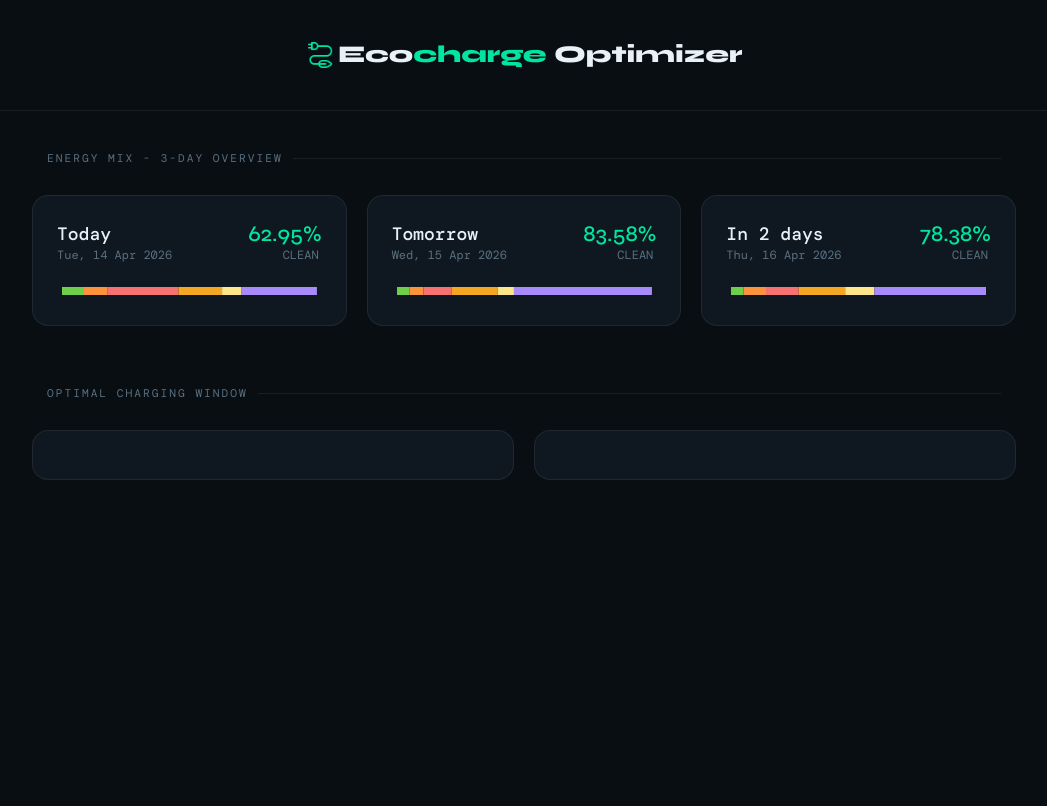
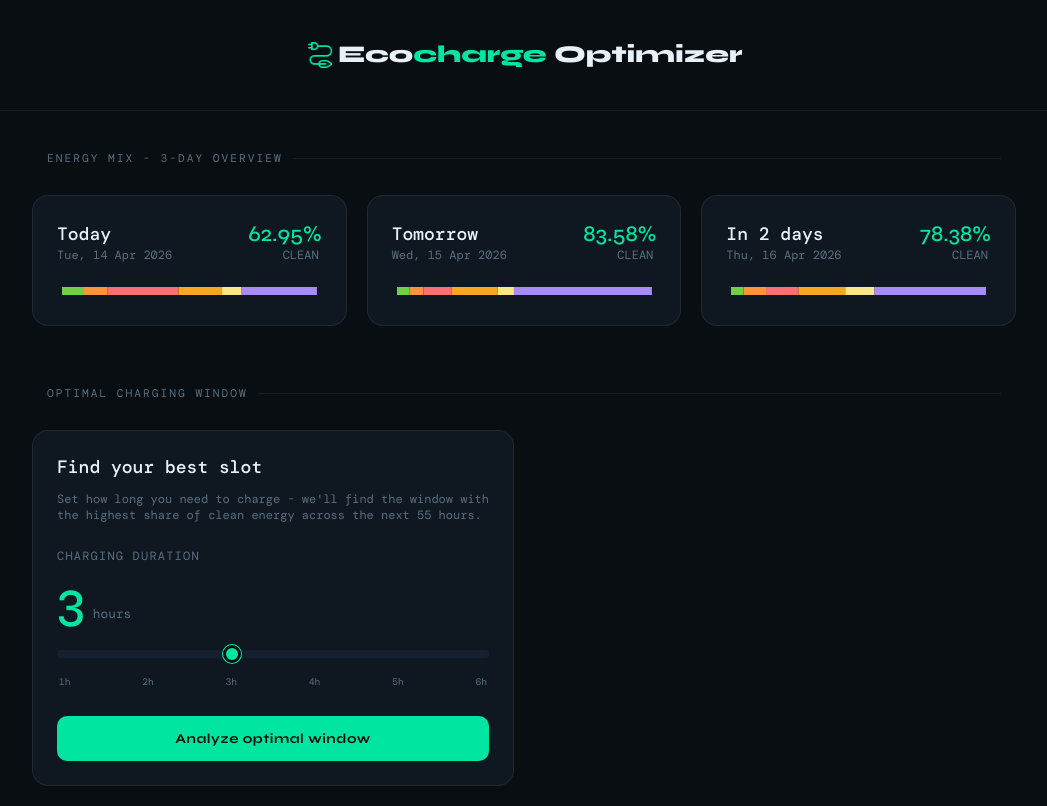
Before and after one commit to zeglicz/ecocharge-optimizer, a React (Vite) app in the folder frontend/: page / in a window 1280 px wide. Shown: the whole page, without its empty margins (116-1163 px from the left). Built offline with nearby package versions, Linux system fonts and the light colour scheme; a web font is replaced by a local one.

Commit message:
feat: add charging slot slider UI for selecting charging duration

```diff
--- a/frontend/src/App.tsx
+++ b/frontend/src/App.tsx
@@ -7,7 +7,7 @@ import Header from './components/Header';
 import Section from './components/Section';
 import CardsGrid from './components/CardsGrid';
 import EnergyMixCard from './components/EnergyMixCard';
-import Card from './components/Card';
+import { ChargingSlotCard } from './components/ChargingSlotCard';
 
 const AppWrapper = styled.div`
   max-width: ${breakpoints.lg}px;
@@ -86,8 +86,7 @@ export default function App() {
         </Section>
         <Section label="Optimal Charging Window">
           <CardsGrid columns={{ mobile: 1, tablet: 1, desktop: 2 }}>
-            <Card></Card>
-            <Card></Card>
+            <ChargingSlotCard />
           </CardsGrid>
         </Section>
       </AppWrapper>
--- /dev/null
+++ b/frontend/src/components/ChargingSlotCard.tsx
@@ -0,0 +1,193 @@
+import { useState } from 'react';
+import { styled } from 'styled-components';
+
+import Card from './Card';
+
+const Title = styled.h3`
+  font-weight: 500;
+  font-size: 18px;
+`;
+
+const MutedText = styled.div`
+  margin-top: 12px;
+  color: var(--color-text-muted);
+  font-size: 0.75rem;
+`;
+
+const FieldLabel = styled.div`
+  margin-top: 25px;
+  color: var(--color-text-muted);
+  font-size: 0.75rem;
+  text-transform: uppercase;
+  letter-spacing: 0.1em;
+`;
+
+const HourDisplay = styled.div`
+  margin: 10px 0 14px;
+`;
+
+const HourValue = styled.span`
+  font-family: 'Syne';
+  font-size: 3.4rem;
+  font-weight: 500;
+  color: var(--color-accent-green);
+  line-height: 1;
+`;
+
+const HourUnit = styled.span`
+  font-size: 0.8rem;
+  margin-left: 8px;
+  color: var(--color-text-muted);
+`;
+
+const SliderContainer = styled.div``;
+
+const DurationSlider = styled.input`
+  -webkit-appearance: none;
+  width: 100%;
+  height: 8px;
+  margin-top: 4px;
+  border-radius: 12px;
+  background: var(--color-surface-2);
+  outline: none;
+  cursor: pointer;
+
+  &::-webkit-slider-thumb {
+    -webkit-appearance: none;
+    width: 18px;
+    height: 18px;
+    border-radius: 50%;
+    background: var(--color-accent-green);
+    border: 3px solid var(--color-bg);
+    box-shadow: 0 0 0 1px var(--color-accent-green);
+    cursor: pointer;
+    transition: transform 0.15s;
+  }
+
+  &::-webkit-slider-thumb:hover {
+    transform: scale(1.15);
+  }
+
+  &::-moz-range-thumb {
+    width: 18px;
+    height: 18px;
+    border-radius: 50%;
+    background: var(--color-accent-green);
+    border: 3px solid var(--color-bg);
+    box-shadow: 0 0 0 1px var(--color-accent-green);
+    cursor: pointer;
+    transition: transform 0.15s;
+  }
+
+  &::-moz-range-thumb:hover {
+    transform: scale(1.15);
+  }
+
+  &::-moz-range-track {
+    height: 4px;
+    border-radius: 2px;
+    background: var(--color-surface-2);
+  }
+`;
+
+const TickRow = styled.div`
+  display: flex;
+  justify-content: space-between;
+  margin-top: 12px;
+  padding: 0 2px;
+`;
+
+const Tick = styled.span`
+  font-size: 0.6rem;
+  color: var(--color-text-muted);
+`;
+
+const AnalyzeButton = styled.button`
+  width: 100%;
+  margin-top: 28px;
+  padding: 14px 24px;
+  border: none;
+  border-radius: 10px;
+  background: var(--color-accent-green);
+  color: #050f0a;
+  font-family: 'Syne', sans-serif;
+  font-weight: 700;
+  font-size: 0.85rem;
+  letter-spacing: 0.04em;
+  display: flex;
+  align-items: center;
+  justify-content: center;
+  gap: 8px;
+  cursor: pointer;
+  transition:
+    opacity 0.2s,
+    transform 0.15s;
+
+  &:hover {
+    opacity: 0.88;
+    transform: translateY(-1px);
+  }
+`;
+
+const HOUR_OPTIONS = [1, 2, 3, 4, 5, 6] as const;
+
+function getForecastWindowHours(now: Date): number {
+  const start = new Date(now);
+  start.setSeconds(0, 0);
+
+  if (start.getMinutes() < 30) {
+    start.setMinutes(30);
+  } else {
+    start.setHours(start.getHours() + 1, 0, 0, 0);
+  }
+
+  const end = new Date(now);
+  end.setHours(24, 0, 0, 0);
+  end.setDate(end.getDate() + 2);
+
+  return (end.getTime() - start.getTime()) / (1000 * 60 * 60);
+}
+
+export function ChargingSlotCard() {
+  const [hours, setHours] = useState(3);
+
+  const hoursValue = getForecastWindowHours(new Date());
+  const forecastWindowHours = Number.isInteger(hoursValue)
+    ? String(hoursValue)
+    : hoursValue.toFixed(1);
+
+  return (
+    <Card>
+      <Title>Find your best slot</Title>
+      <MutedText>
+        Set how long you need to charge - we'll find the window with the highest
+        share of clean energy across the next {forecastWindowHours} hours.
+      </MutedText>
+
+      <FieldLabel>charging duration</FieldLabel>
+      <HourDisplay>
+        <HourValue>{hours}</HourValue>
+        <HourUnit>{hours === 1 ? 'hour' : 'hours'}</HourUnit>
+      </HourDisplay>
+
+      <SliderContainer>
+        <DurationSlider
+          type="range"
+          min={1}
+          max={6}
+          value={hours}
+          onChange={(event) => setHours(Number(event.target.value))}
+          aria-label="Charging duration in hours"
+        />
+      </SliderContainer>
+
+      <TickRow>
+        {HOUR_OPTIONS.map((value) => (
+          <Tick key={value}>{value}h</Tick>
+        ))}
+      </TickRow>
+
+      <AnalyzeButton type="button">Analyze optimal window</AnalyzeButton>
+    </Card>
+  );
+}
```
